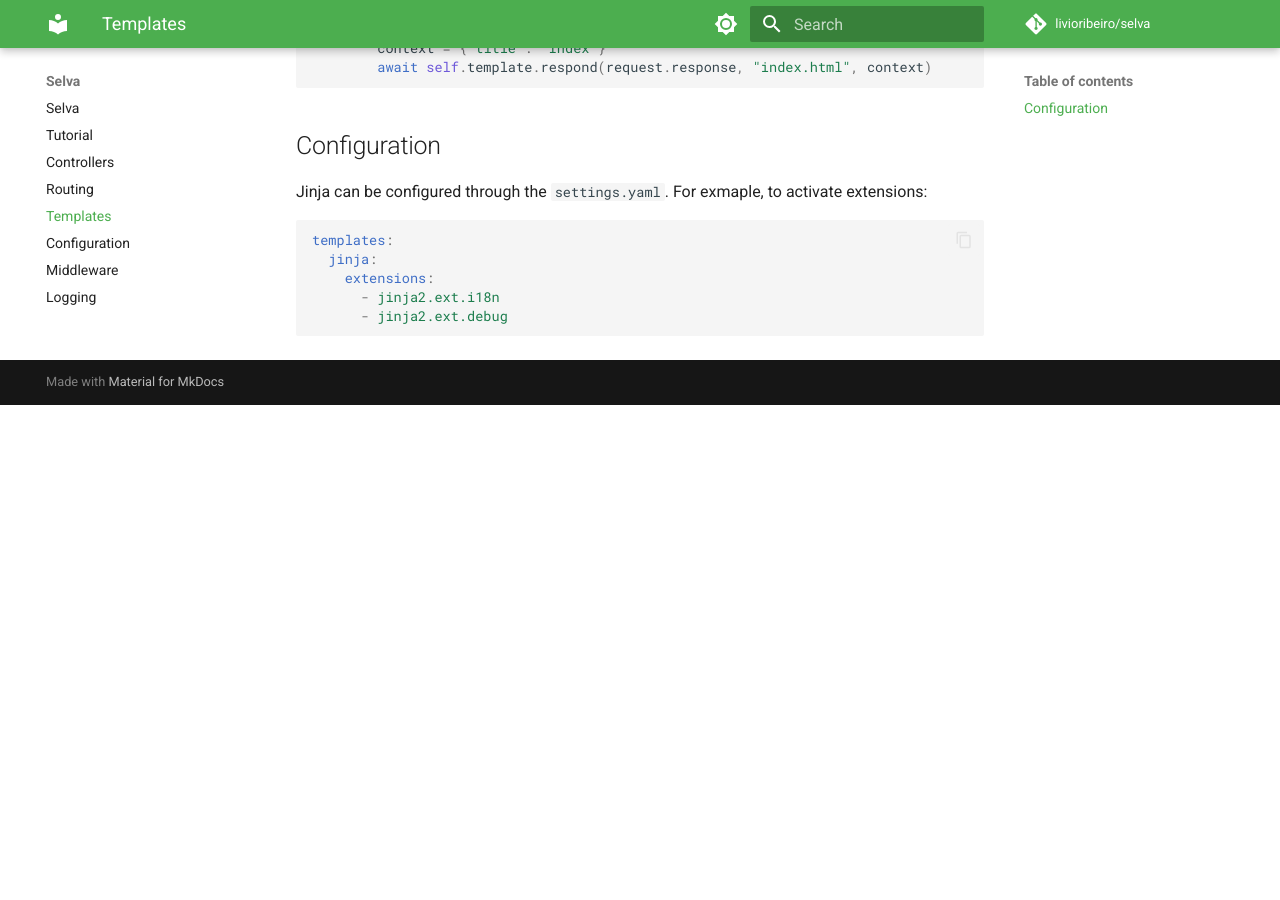
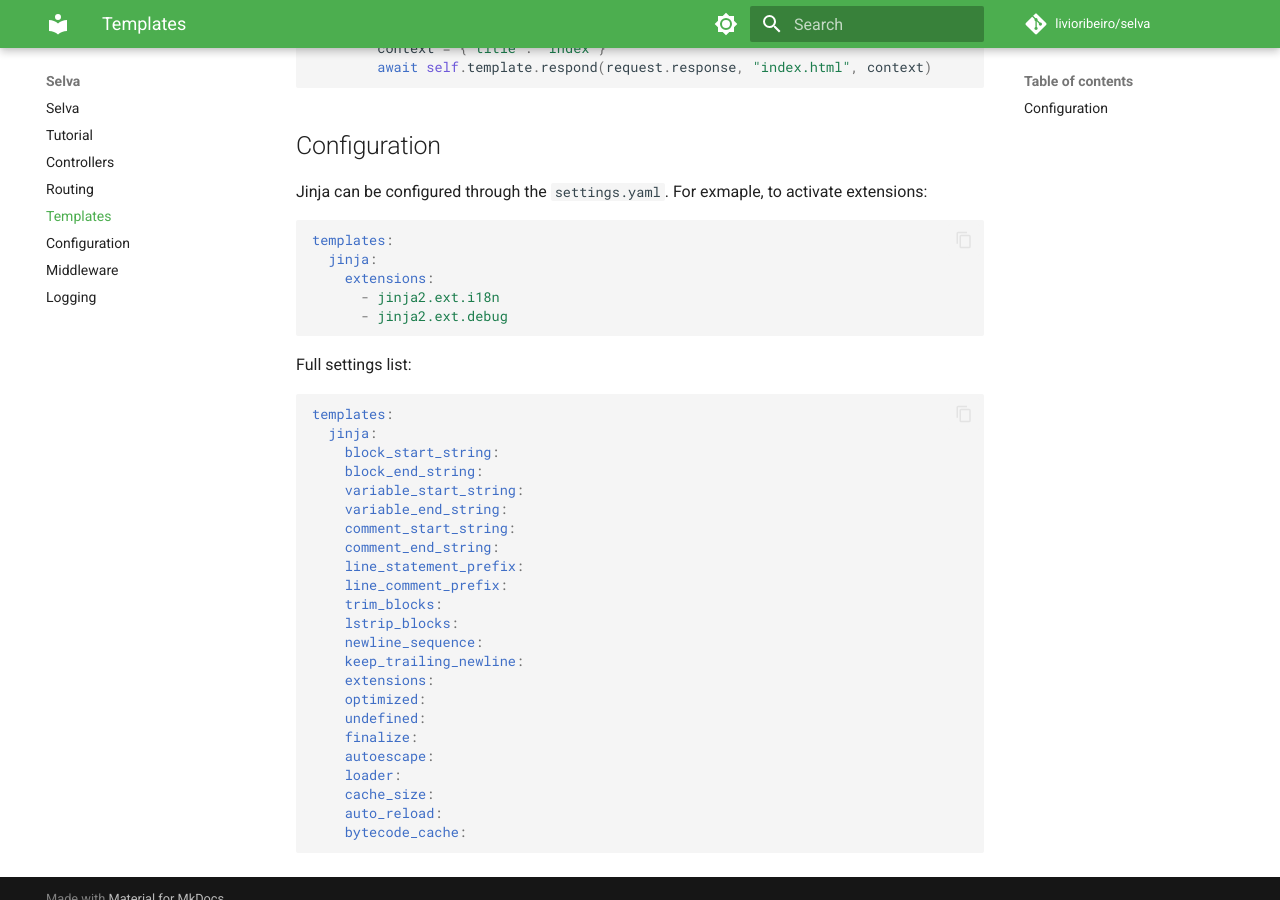
Before and after one commit to livioribeiro/selva, an MkDocs documentation site: the page built from docs/templates.md, in a window 1280 px wide and 900 px high, scrolled down 838 px. Built offline with MkDocs 1.6.1 and Material for MkDocs 9.7.7, drawn with Linux system fonts in a browser that asks for light colours; comment, search, counter and statistics services are not loaded; before the commit the page ends 1243 px from its top, so only the background shows below that.

Commit message:
improve jinja templates docs

````diff
--- a/docs/templates.md
+++ b/docs/templates.md
@@ -65,3 +65,31 @@ templates:
       - jinja2.ext.i18n
       - jinja2.ext.debug
 ```
+
+Full settings list:
+
+```yaml
+templates:
+  jinja:
+    block_start_string:
+    block_end_string:
+    variable_start_string:
+    variable_end_string:
+    comment_start_string:
+    comment_end_string:
+    line_statement_prefix:
+    line_comment_prefix:
+    trim_blocks:
+    lstrip_blocks:
+    newline_sequence:
+    keep_trailing_newline:
+    extensions:
+    optimized:
+    undefined:
+    finalize:
+    autoescape:
+    loader:
+    cache_size:
+    auto_reload:
+    bytecode_cache:
+```
````
